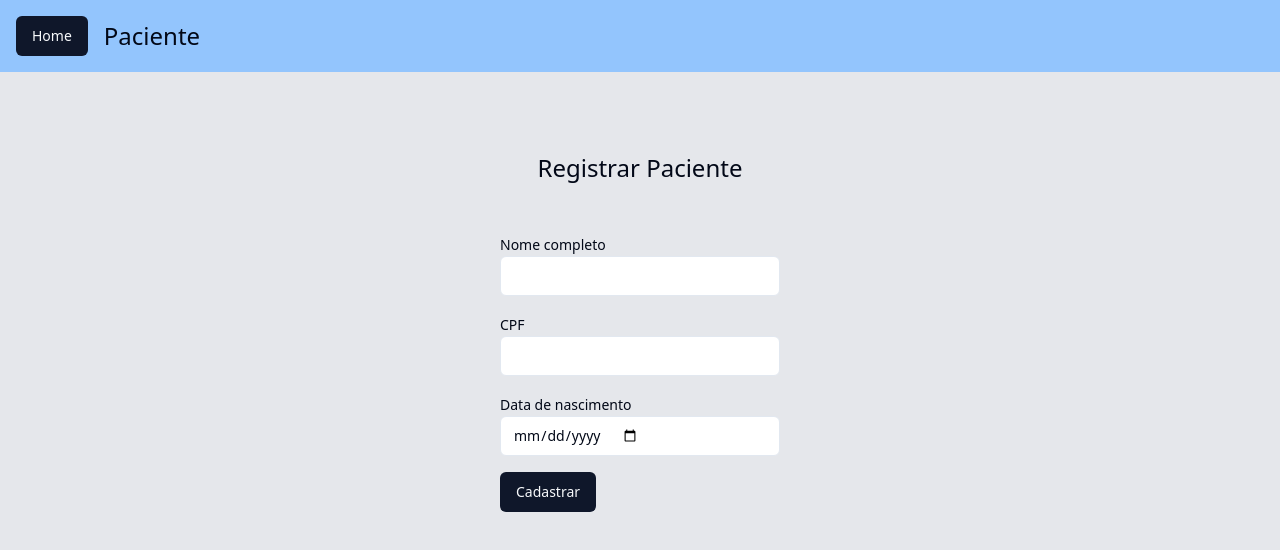
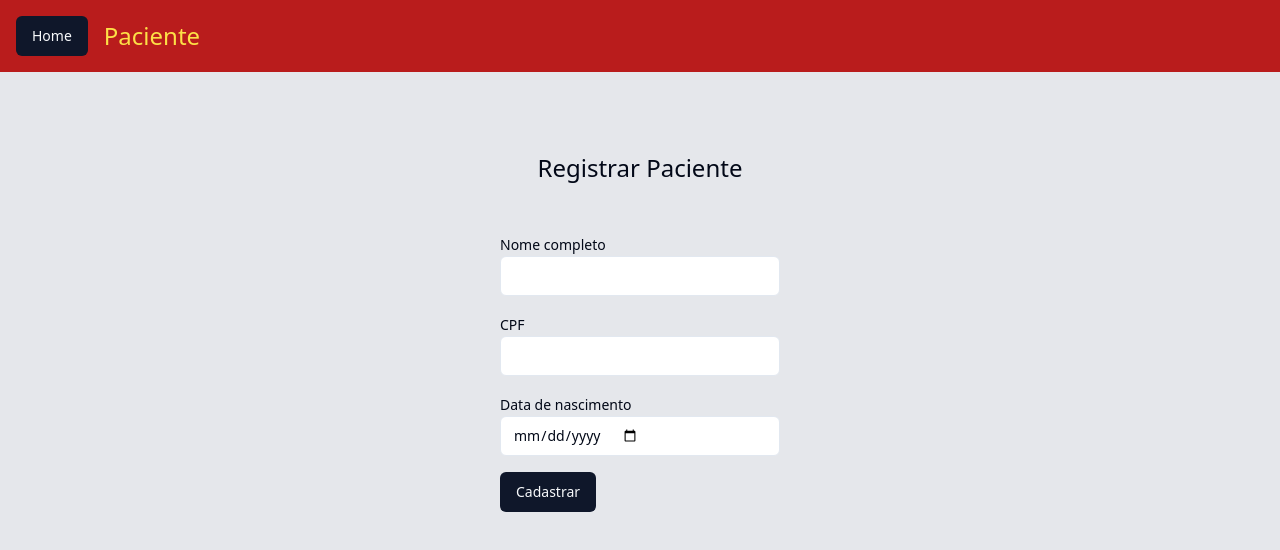
Before and after one commit to nicklima-amigos/pro-vaxina, a Next.js app in the folder web/: page /register/patients in a window 1280 px wide. Shown: the top 550 px of the page. Built offline with nearby package versions, Linux system fonts and the light colour scheme; no server answers.

Commit message:
chore: change-color

```diff
--- a/web/src/components/button/index.tsx
+++ b/web/src/components/button/index.tsx
@@ -10,7 +10,7 @@ const buttonVariants = cva(
     variants: {
       variant: {
         default: 'bg-primary text-primary-foreground hover:bg-primary/90',
-        red: 'bg-red-600 rounded-full text-primary-foreground hover:bg-red/90',
+        red: 'bg-red-900 rounded-full text-primary-foreground hover:bg-red/90',
         destructive:
           'bg-destructive text-destructive-foreground hover:bg-destructive/90',
         outline:
--- a/web/src/components/header/index.tsx
+++ b/web/src/components/header/index.tsx
@@ -10,9 +10,9 @@ interface HeaderProps {
 }
 const styles = {
   header:
-    'flex items-center justify-between bg-blue-300 text-2xl p-4 text-center',
+    'flex items-center justify-between bg-red-700 text-2xl p-4 text-center',
   buttonContainer: 'flex items-center gap-4',
-  titleContainer: 'flex items-center gap-4',
+  titleContainer: 'text-yellow-300 flex items-center gap-4',
 };
 const Header = React.forwardRef<HTMLDivElement, HeaderProps>(
   ({ className, title = 'Pro-Vaxina', children }, ref) => {
```
Also changed, not shown: 2 other files (tests, documents, lock files or other folders).
